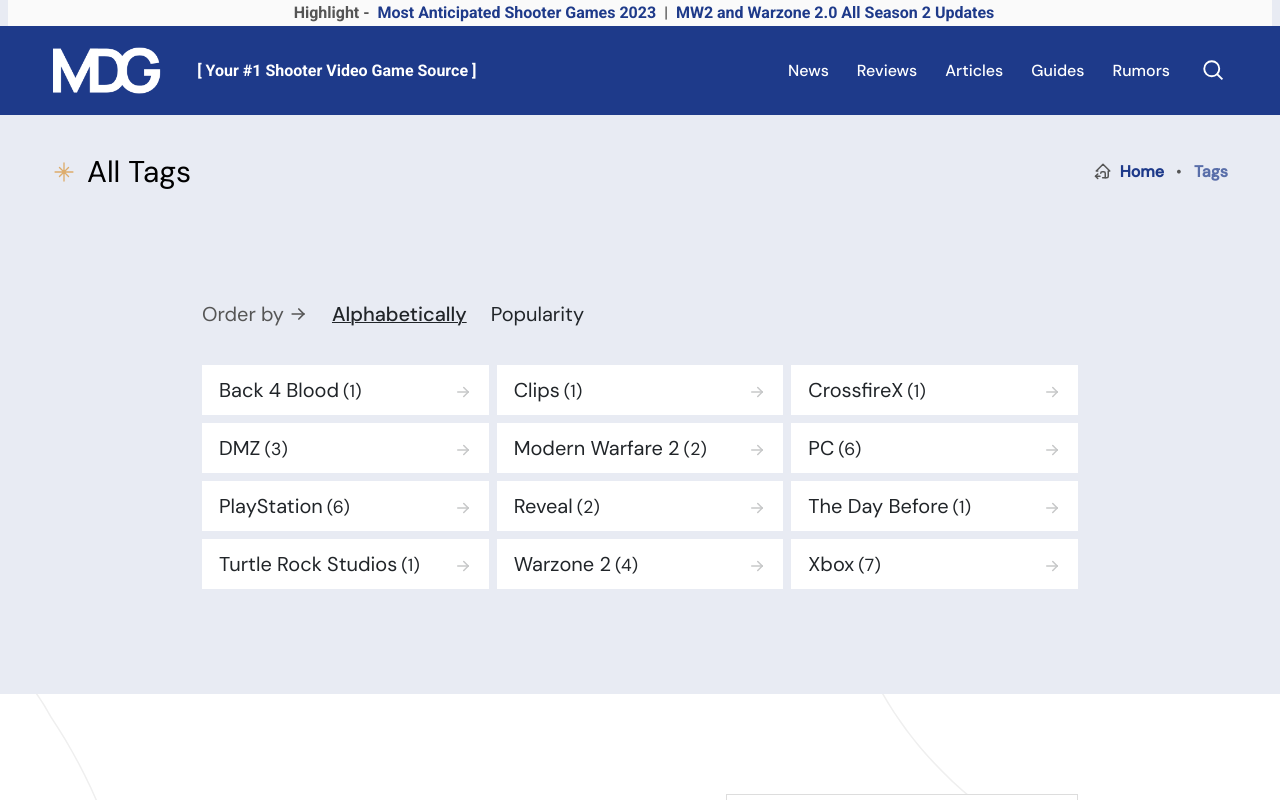
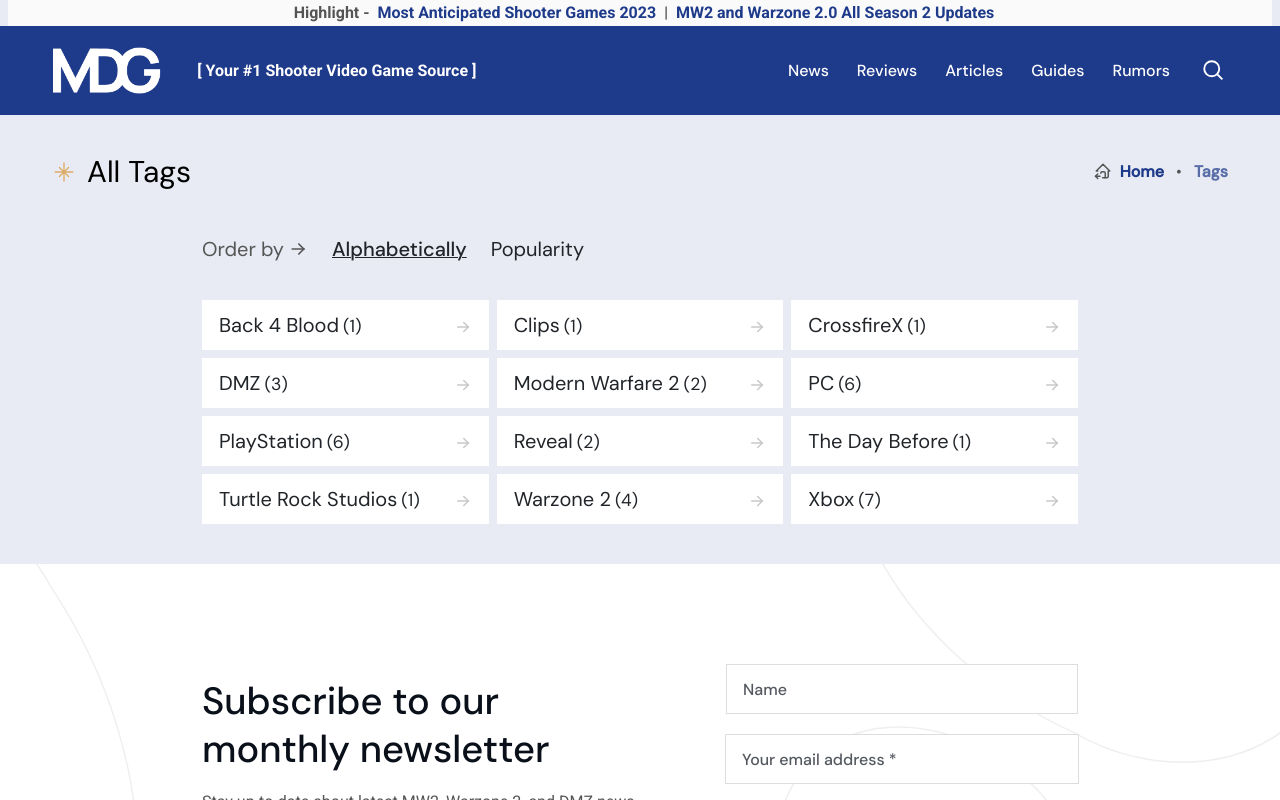
Before and after one commit to survani/maddgamer, a Next.js app: page /tags in a window 1280 px wide. Shown: the top 800 px of the page. Built offline with nearby package versions, Linux system fonts and the light colour scheme.

Commit message:
Changes to UI

```diff
--- a/styles/_common.scss
+++ b/styles/_common.scss
@@ -40,7 +40,7 @@
 }
 .section {
   padding-top: 36px;
-  padding-bottom: 105px;
+  padding-bottom: 40px;
   @extend .bg-body;
   &.bg-white {
     @extend .bg-white;
```
